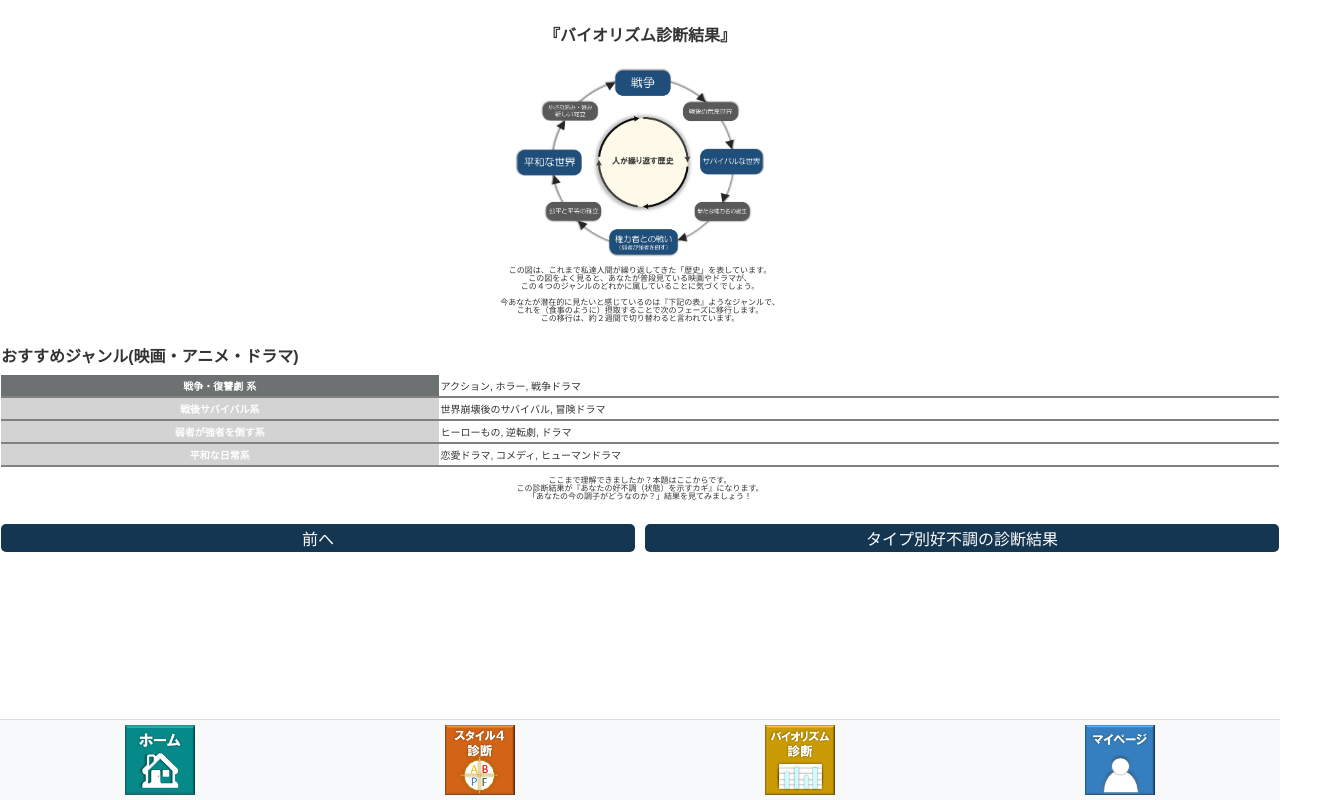
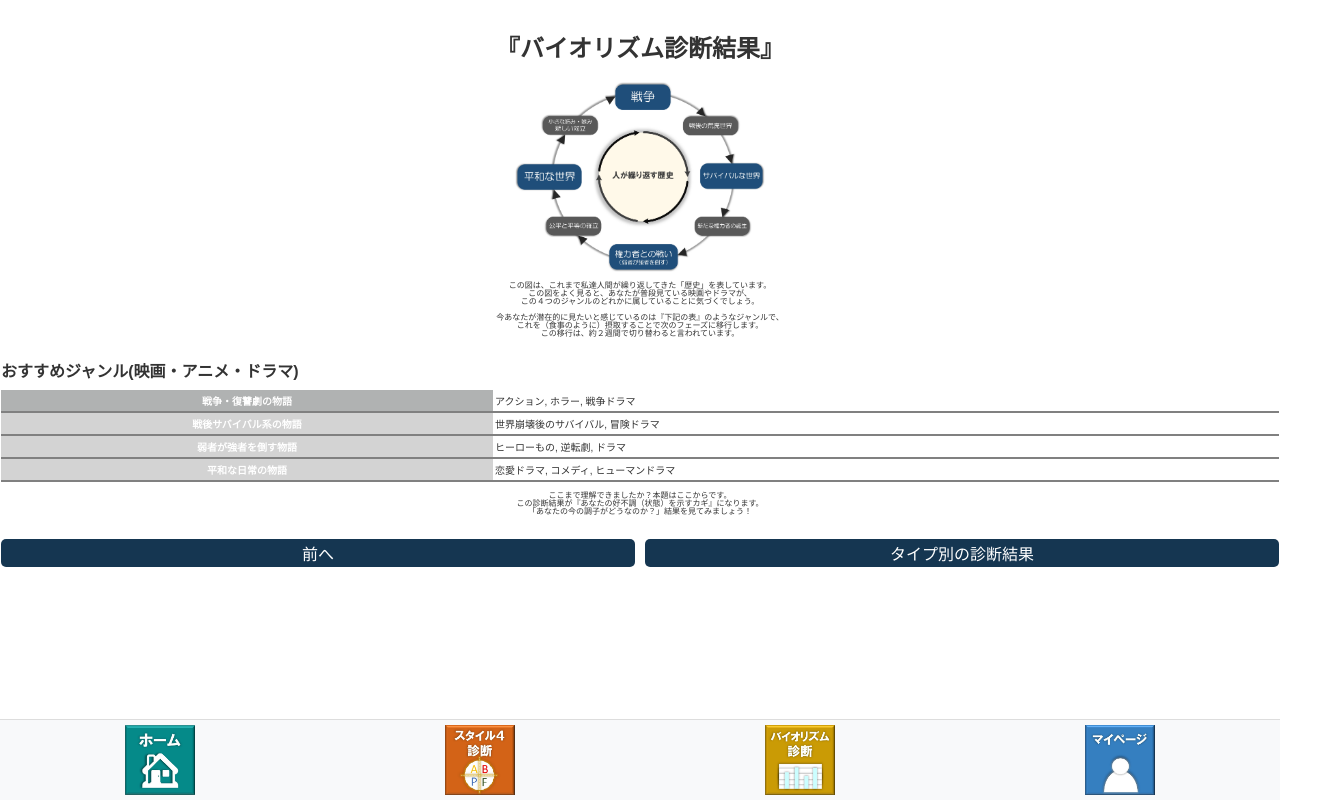
Before and after one commit to sakaguchi2783/GT-golf-app, a React (Create React App) app: page /biorhythm-result in a window 1280 px wide. Both pictures are taken after a click on the button "次へ". Shown: the whole page, 1338 px wide, since content can reach past the window. Built offline with nearby package versions, Linux system fonts and the light colour scheme.

Commit message:
UI修正37

```diff
--- a/src/pages/Biorhythm.js
+++ b/src/pages/Biorhythm.js
@@ -148,7 +148,7 @@ const Biorhythm = () => {
 
       {currentQuestionIndex > 0 && currentQuestionIndex <= questions.length && (
         <div className="question-section">
-          <h2>質問に答えてください</h2>
+          <h2>７つの質問に答えてください</h2>
           <div className="question-box">
             <p>{questions[currentQuestionIndex - 1]}</p>
             {options[currentQuestionIndex - 1].map((option, optionIndex) => (
--- a/src/pages/BiorhythmResult.css
+++ b/src/pages/BiorhythmResult.css
@@ -5,6 +5,12 @@
     font-family: Arial, sans-serif;
     color: #333;
   }
+
+  /*タイトル*/
+  h1, h2, h3, h4,h5,h6{
+    color: #333;
+    margin-bottom: 2px;
+}
 
   .result-section {
     /* 各結果セクション間の余白 */
@@ -137,6 +143,7 @@
     justify-content: center;
     gap: 10px; /* ボタン間の余白を追加 */
     margin-top: 5px;
+    font-size: 10px;
   }
 
   .button-container button {
@@ -275,3 +282,17 @@
     justify-content: space-between;
     margin-top: 15px;
   }
+
+  .flashing-text {
+    font-weight: bold;
+    animation: flash 1s infinite alternate;
+  }
+
+  @keyframes flash {
+    from {
+      opacity: 1;
+    }
+    to {
+      opacity: 0.5;
+    }
+  }
--- a/src/pages/BiorhythmResult.js
+++ b/src/pages/BiorhythmResult.js
@@ -3,27 +3,27 @@ import { useLocation } from 'react-router-dom';
 import { supabase } from '../supabaseClient';
 import './BiorhythmResult.css';
 import biorhythmImage from '../images/biorhythm.jpg';
-import loopImage from '../images/loop.jpg'; // loop画像をimagesフォルダからインポート
+import loopImage from '../images/loop.jpg';
 
 const categories = [
-  '戦争・復讐劇の物語',
-  '戦後サバイバル系の物語',
-  '弱者が強者を倒す物語',
-  '平和な日常の物語'
+  '戦争・復讐劇の物語',       // Top
+  '戦後サバイバル系の物語',    // Right
+  '弱者が強者を倒す物語',      // Bottom
+  '平和な日常の物語'           // Left
 ];
 
 const phaseAdvice = {
-  'フレックスタイプ': [ '調子〇 直感を信じて行動', '調子△ できることだけ集中', '調子✕ 休息の時期','調子◎ チャレンジの時期'],
-  'エースタイプ': [ '調子✕ 休息の時期', '調子◎ チャレンジの時期','調子〇 直感を信じて行動','調子△ できることだけ集中'],
-  'パワータイプ': ['調子◎ チャレンジの時期', '調子〇 直感を信じて行動','調子△ できることだけ集中', '調子✕ 休息の時期' ],
-  'バランサータイプ': [ '調子△ できることだけ集中', '調子✕ 休息の時期', '調子◎ チャレンジの時期','調子〇 直感を信じて行動',],
+  'パワータイプ': ['調子◎ チャレンジの時期', '調子〇 直感を信じて行動', '調子△ できることだけ集中', '調子✕ 休息の時期'],
+  'エースタイプ': ['調子✕ 休息の時期', '調子◎ チャレンジの時期', '調子〇 直感を信じて行動', '調子△ できることだけ集中'],
+  'バランサータイプ': ['調子△ できることだけ集中', '調子✕ 休息の時期', '調子◎ チャレンジの時期', '調子〇 直感を信じて行動'],
+  'フレックスタイプ': ['調子〇 直感を信じて行動', '調子△ できることだけ集中', '調子✕ 休息の時期', '調子◎ チャレンジの時期'],
 };
 
 const movieGenres = [
-  { category: '戦争・復讐劇 系', genres: 'アクション, ホラー, 戦争ドラマ' },
-  { category: '戦後サバイバル系', genres: '世界崩壊後のサバイバル, 冒険ドラマ' },
-  { category: '弱者が強者を倒す系', genres: 'ヒーローもの, 逆転劇, ドラマ' },
-  { category: '平和な日常系', genres: '恋愛ドラマ, コメディ, ヒューマンドラマ' }
+  { category: '戦争・復讐劇の物語', genres: 'アクション, ホラー, 戦争ドラマ' },
+  { category: '戦後サバイバル系の物語', genres: '世界崩壊後のサバイバル, 冒険ドラマ' },
+  { category: '弱者が強者を倒す物語', genres: 'ヒーローもの, 逆転劇, ドラマ' },
+  { category: '平和な日常の物語', genres: '恋愛ドラマ, コメディ, ヒューマンドラマ' }
 ];
 
 const BiorhythmResult = () => {
@@ -63,23 +63,24 @@ const BiorhythmResult = () => {
     setStep((prevStep) => Math.max(prevStep - 1, 0));
   };
 
-  const currentPhaseAdvice = style4Result ? phaseAdvice[style4Result][step] : '情報が不足しています';
+  const currentPhaseAdvice = style4Result ? phaseAdvice[style4Result][currentIndex] : '情報が不足しています';
 
   return (
     <div className="biorhythm-result-container">
-      <h4>『バイオリズム診断結果』</h4>
+      <h4 className="title">『バイオリズム診断結果』</h4>
 
       {step === 0 && (
         <div className="result-section">
           <div className="circular-graph">
             <div className="graph-container">
               {categories.map((category, index) => {
+                const angle = index * 90;
+                const radius = 90;
+                const x = radius * Math.cos((angle * Math.PI) / 180);
+                const y = radius * Math.sin((angle * Math.PI) / 180);
                 const isCurrent = index === currentIndex;
                 const isNext = index === nextIndex;
-  const angle = (index / categories.length) * 360;
-  const radius = 90; // 円の半径を少し増やして調整
-  const x = radius * Math.cos((angle * Math.PI) / 180);
-  const y = radius * Math.sin((angle * Math.PI) / 180);
+
                 return (
                   <div
                     key={index}
@@ -93,12 +94,10 @@ const BiorhythmResult = () => {
                   </div>
                 );
               })}
-
               <img src={biorhythmImage} alt="Biorhythm Cycle" className="center-image" />
             </div>
           </div>
 
-          {/* 作品ジャンルの枠付き表示 */}
           <div className="genre-container">
             <p className="current-genre-label">▼今のあなたが潜在的に見たいと感じている作品ジャンルは▼</p>
             <p className="current-genre">{result}</p>
@@ -123,7 +122,7 @@ const BiorhythmResult = () => {
             この４つのジャンルのどれかに属していることに気づくでしょう。
           </p>
           <p style={{ fontSize: '8px', lineHeight: '1.0' }}>
-            今あなたが潜在的に見たいと感じているのは『下記の表』ようなジャンルで、<br />
+            今あなたが潜在的に見たいと感じているのは『下記の表』のようなジャンルで、<br />
             これを（食事のように）摂取することで次のフェーズに移行します。<br />
             この移行は、約２週間で切り替わると言われています。
           </p>
@@ -141,11 +140,13 @@ const BiorhythmResult = () => {
                       textAlign: 'center',
                       fontWeight: 'bold',
                       animation: index === currentIndex || index === nextIndex ? 'flash 1s ease-in-out infinite alternate' : 'none',
-                      fontSize: 'clamp(8px, 1.2vw, 10px)'
+                      fontSize: 'clamp(8px, 1.2vw, 10px)',
                     }}>
                       {genre.category}
                     </td>
-                    <td style={{ padding: '2px', textAlign: 'left', fontSize: 'clamp(8px, 1.2vw, 10px)' }}>{genre.genres}</td>
+                    <td style={{ padding: '2px', textAlign: 'left', fontSize: 'clamp(8px, 1.2vw, 10px)' }}>
+                      {genre.genres}
+                    </td>
                   </tr>
                 ))}
               </tbody>
@@ -160,46 +161,35 @@ const BiorhythmResult = () => {
 
           <div className="button-container" style={{ marginTop: '1px' }}>
             <button onClick={handlePreviousStep}>前へ</button>
-            <button onClick={handleNextStep}>タイプ別好不調の診断結果</button>
+            <button onClick={handleNextStep}>タイプ別の診断結果</button>
           </div>
         </div>
       )}
 
-
       {step === 2 && (
         <div className="result-section">
-    <p>----------タイプ別の好不調の診断結果----------</p>
+          <p className="flashing-text"><strong>------------タイプ別『現在、好不調』の診断結果------------</strong></p>
           <div className="type-result">
-      {/* ユーザーのタイプと診断結果 */}
             <div className="user-type-box">
               <p>あなたのタイプは：<strong>{style4Result}</strong></p>
               <p>{style4Result}のあなたは：<strong>{currentPhaseAdvice}</strong></p>
             </div>
 
-      {/* タイプ別の好不調の表 */}
             <div className="state-table">
-        {/* 表の上部にカテゴリ表示 */}
               <div className="state-row category-header">
                 <div className="type-cell">バイオリズム診断</div>
                 {categories.map((category, index) => (
-            <div
-              key={index}
-              className={`category-cell ${index === currentIndex ? 'red' : index === nextIndex ? 'blue' : 'gray'}`}
-            >
+                  <div key={index} className={`category-cell ${index === currentIndex ? 'red' : index === nextIndex ? 'blue' : 'gray'}`}>
                     {category}
                   </div>
                 ))}
               </div>
 
-        {/* タイプごとの診断結果 */}
               {Object.keys(phaseAdvice).map((type) => (
                 <div key={type} className={`state-row ${type === style4Result ? 'highlight-type' : ''}`}>
                   <div className="type-cell">{type}</div>
                   {phaseAdvice[type].map((phase, index) => (
-              <div
-                key={index}
-                className={`state-cell ${type === style4Result && phase === currentPhaseAdvice ? 'blue-phase' : ''}`}
-              >
+                    <div key={index} className={`state-cell ${type === style4Result && index === currentIndex ? 'blue-phase' : ''}`}>
                       {phase}
                     </div>
                   ))}
@@ -207,19 +197,18 @@ const BiorhythmResult = () => {
               ))}
             </div>
 
-      {/* 診断の説明文 */}
-      <p>●現在のあなたの調子は、◎、〇、△、✕の4段階で表示されます。<br />
-      ここで、スタイル４で診断したあなたのタイプが関係してきます。</p>
+            <p style={{ fontSize: '10px', lineHeight: '1.0', marginTop: '1px' }}>
+              ●現在のあなたの調子は、◎、〇、△、✕の4段階で表示されます。<br />
+              ここで、スタイル４で診断したあなたのタイプが関係してきます。
+            </p>
           </div>
-    {/* 次へ/前へボタン */}
+
           <div className="button-container">
             <button onClick={handlePreviousStep}>バイオリズム診断へ戻る</button>
             <button onClick={handleNextStep}>タイプ別診断補足説明へ</button>
           </div>
         </div>
       )}
-
-
 
       {step === 3 && (
         <div className="result-section">
@@ -232,7 +221,6 @@ const BiorhythmResult = () => {
       )}
     </div>
   );
-
 };
 
 export default BiorhythmResult;
```
Lines whose indentation alone changed are shown as unchanged.
